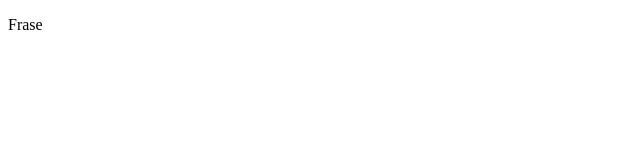
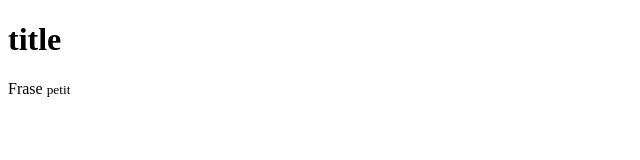
Before and after one commit to marcostorrentsaed/pruebagit2, a plain HTML site: page index.html in a window 1280 px wide. Shown: the whole page, without its empty margins (0-640 px from the left). Drawn offline with Linux system fonts and the light colour scheme.

Commit message:
staged i changed

```diff
--- a/index.html
+++ b/index.html
@@ -6,7 +6,10 @@
     <title>Titol 3</title>
 </head>
 <body>
-    <p>Frase</p>
+    <h1>title</h1>
+    <p>Frase <small>petit</small></p>
+
+
 
 </body>
 </html>
```
